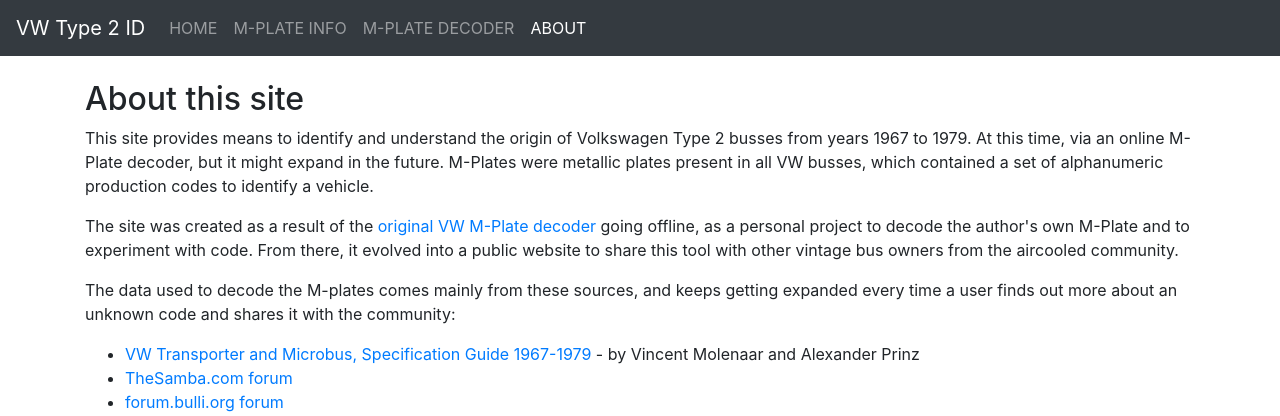
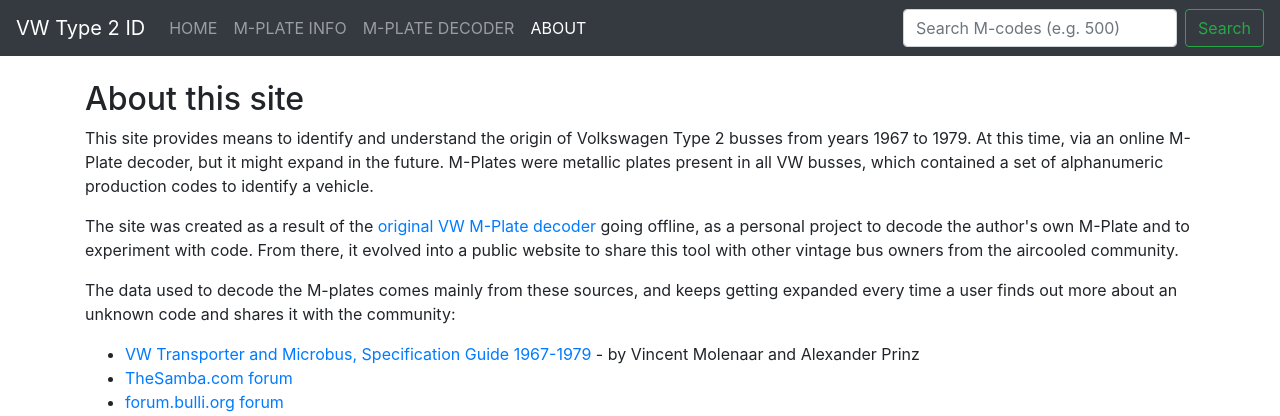
Before and after one commit to dplanella/vw-type2-id, a Django app: page /mplate/about/ in a window 1280 px wide. Shown: the top 416 px of the page. Run offline with Django 3.2, Linux system fonts and the light colour scheme; some libraries are stand-ins or nearby versions.

Commit message:
Add initial search functionality

```diff
--- a/mplate_decoder/urls.py
+++ b/mplate_decoder/urls.py
@@ -16,4 +16,6 @@ urlpatterns = [
           name='mplate_index'),
      path('about/', views.MplateAbout.as_view(),
           name='mplate_about'),
+     path('search/', views.SearchResultsView.as_view(),
+          name='search_results'),
 ]
--- a/mplate_decoder/views.py
+++ b/mplate_decoder/views.py
@@ -3,6 +3,7 @@ from django.http import JsonResponse, HttpResponse
 from .models import Mplate, MplateDecoder
 from .forms import MplateCreateForm, MplateUpdateForm
 from django.urls import reverse_lazy
+from django.db.models import Q
 import logging
 
 logger = logging.getLogger('django')
@@ -103,3 +104,18 @@ class MplateDelete(generic.edit.DeleteView):
     slug_field = 'chassis_number_short'
     slug_url_kwarg = 'chassis_number_short'
     success_url = reverse_lazy('mplate_decoder:mplate_index')
+
+
+class SearchResultsView(generic.ListView):
+    model = Mplate
+    template_name = 'mplate_decoder/search_results.html'
+
+    def get_queryset(self):
+        query = self.request.GET.get('q')
+
+        if query:
+            return Mplate.objects.filter(
+                Q(m_codes_1__icontains=query) | Q(m_codes_2__icontains=query)
+            )
+        else:
+            return
--- a/vw_type2_id/templates/base_bootstrap.html
+++ b/vw_type2_id/templates/base_bootstrap.html
@@ -48,6 +48,10 @@
             <a class="nav-link" href="{% url 'mplate_decoder:mplate_about' %}">{{ 'About'|upper }}</a>
           </li>
         </ul>
+        <form class="form-inline my-2 my-lg-0" action="{% url 'mplate_decoder:search_results' %}" method="get">
+          <input name="q" class="form-control mr-sm-2" type="text" placeholder="Search M-codes (e.g. 500)" aria-label="Search">
+          <button class="btn btn-outline-success my-2 my-sm-0" type="submit">Search</button>
+        </form>
       </div>
     </nav>
 
```
Also changed, not shown: mplate_decoder/templates/mplate_decoder/search_results.html (added, +33 -0 lines).
